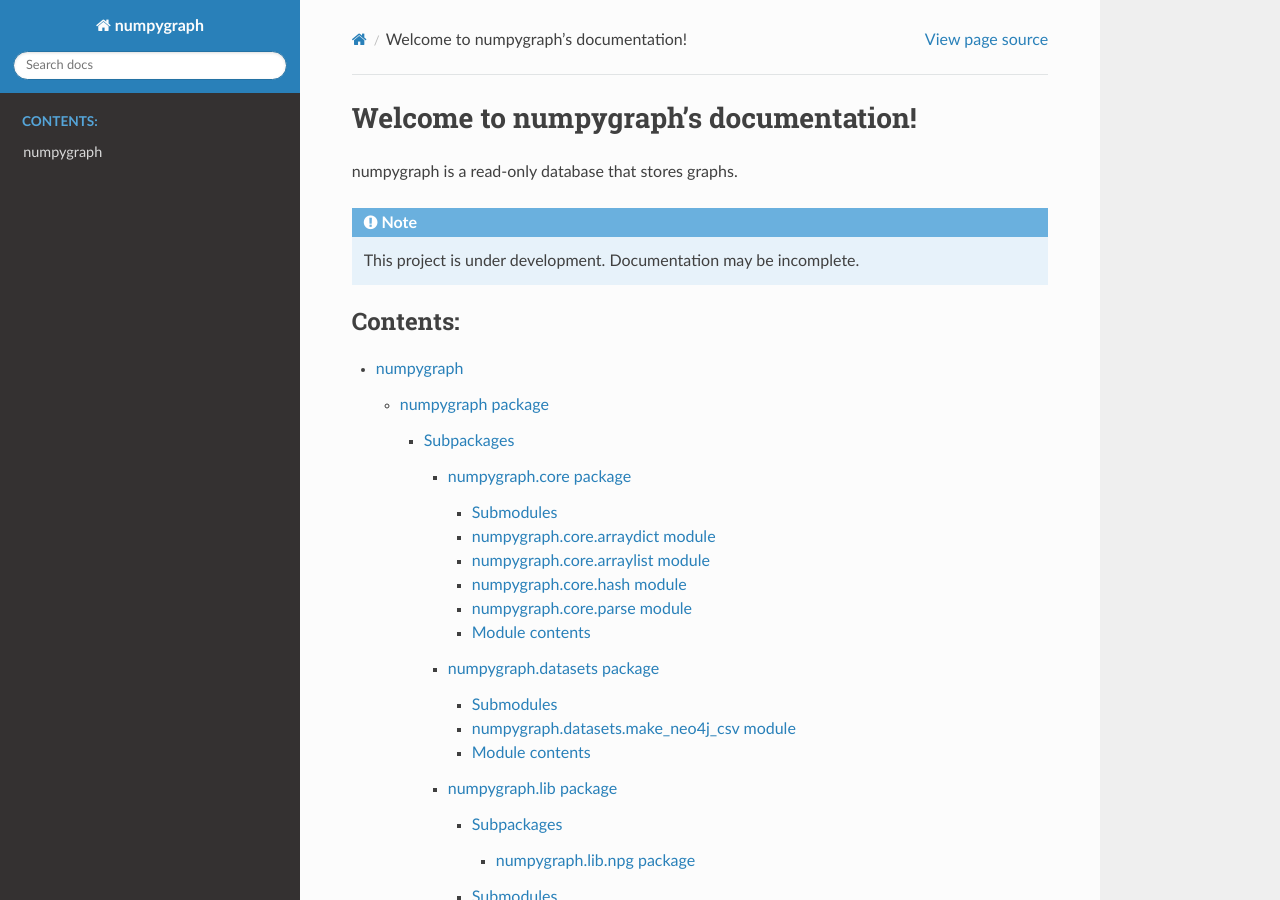
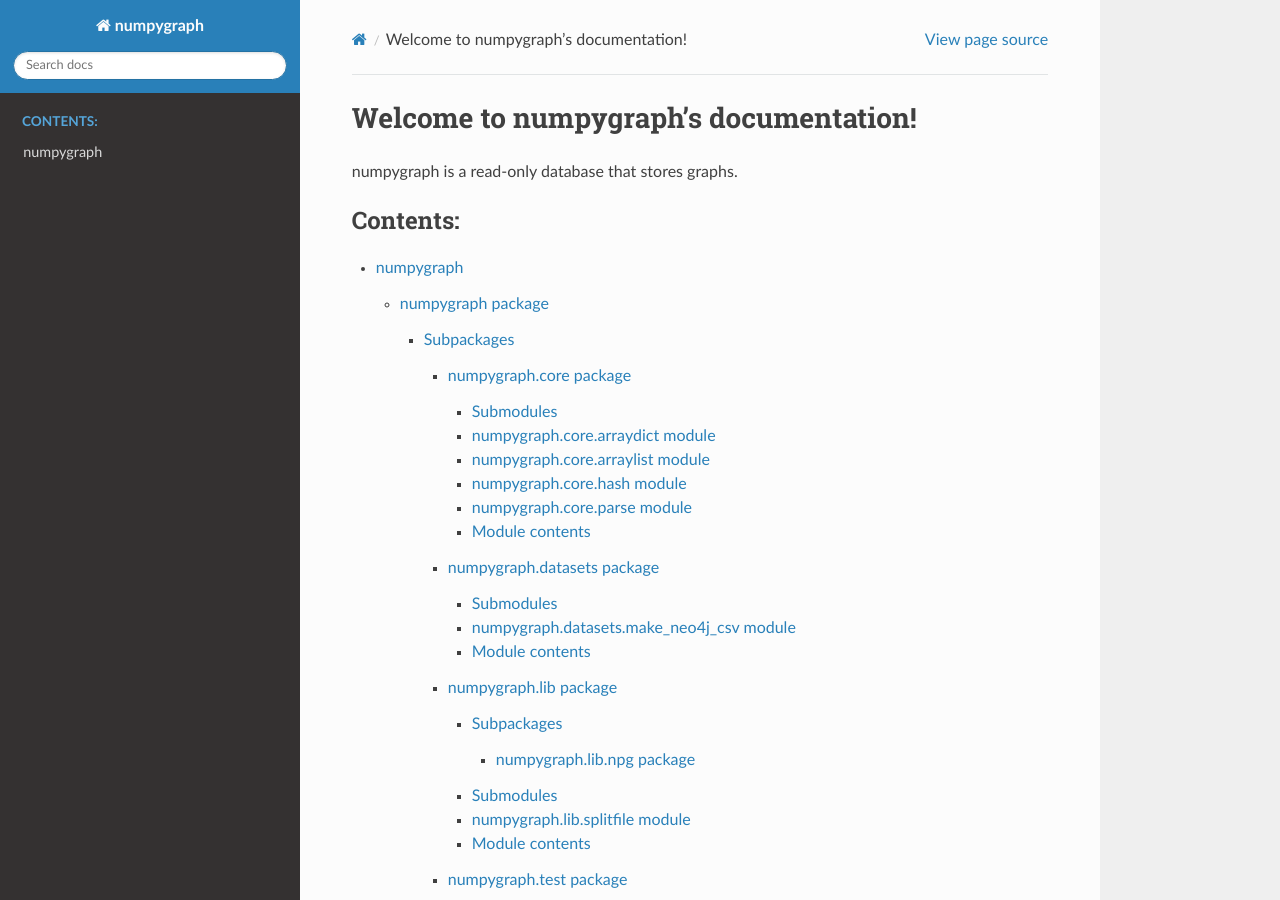
Before and after one commit to turinggraph/numpygraph, a Sphinx documentation site: the page built from docs/source/index.rst, in a window 1280 px wide and 900 px high. Built offline with Sphinx 7.4.7 and the Read the Docs theme 2.0.0, drawn with Linux system fonts in a browser that asks for light colours.

Commit message:
run a second time to successfully deploy docs

```diff
--- a/docs/source/index.rst
+++ b/docs/source/index.rst
@@ -1,11 +1,6 @@
 Welcome to numpygraph's documentation!
 ======================================
 numpygraph is a read-only database that stores graphs.
-
-.. note::
-
-   This project is under development. Documentation may be incomplete.
-
 
 .. toctree::
    :maxdepth: 6
```
Also changed, not shown: 1 other file.
